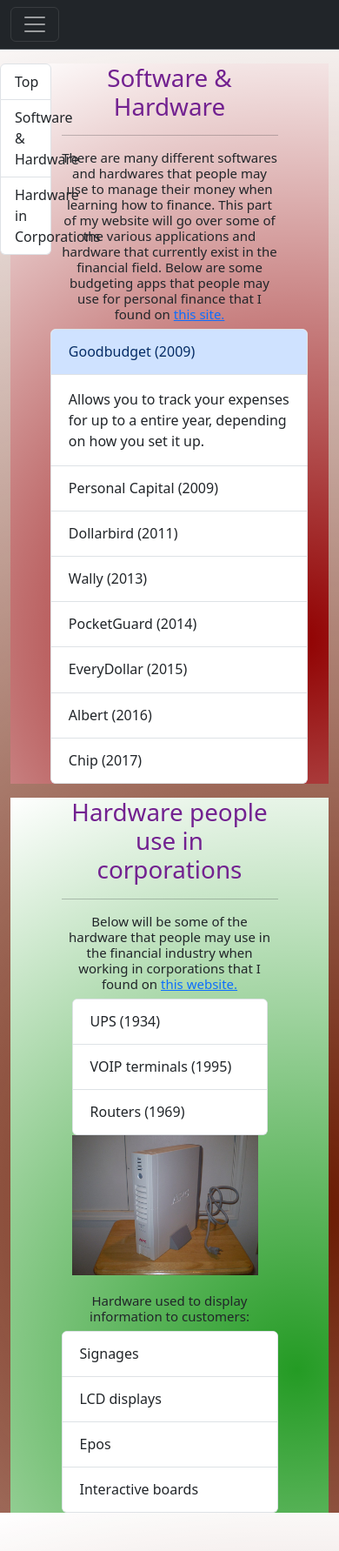
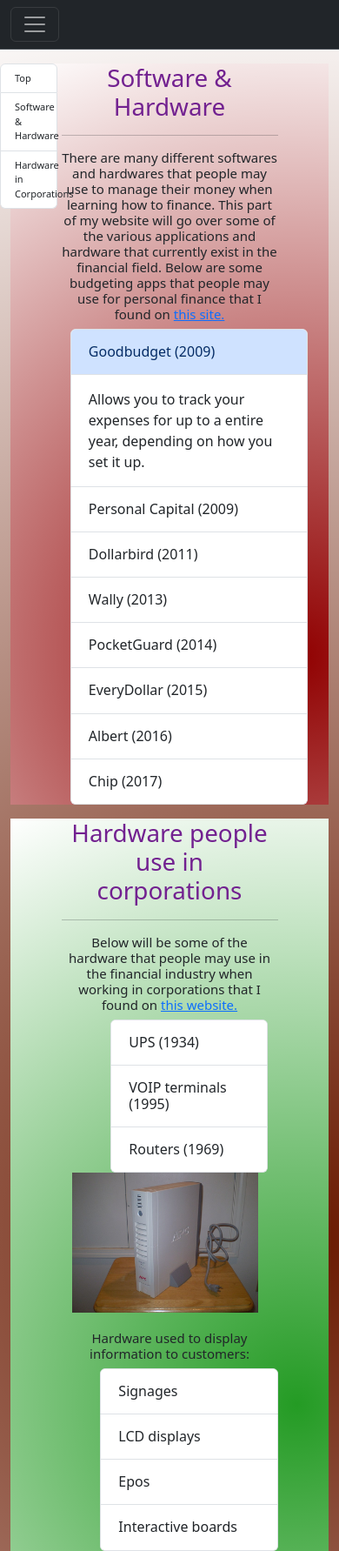
Before and after one commit to williaml4292/sep-10-freedom-project, a Jekyll site: the page built from _posts/2025-04-27-Tools.html, in a window 390 px wide. Shown: the whole page at 87% size. Built offline with Jekyll 4.4.1, drawn with Linux system fonts in a browser that asks for light colours; before the commit the page ends 1739 px from its top, so only the background shows below that.

Commit message:
attempted to fix

```diff
--- a/_posts/2025-04-27-Tools.html
+++ b/_posts/2025-04-27-Tools.html
@@ -120,9 +120,21 @@
     #set1{
       margin-left:4vw;
     }
-    @media (max-width:576px){
+    @media (max-width:576px) and (min-width:575px){
     #set1{
       margin-left:5.6vw !important;
+    }
+  }
+  @media (max-width:575px){
+    .list-group-item{
+      font-size:11px !important;
+    }
+    .accordion-item{
+      margin-left:11.5vw !important;
+    }
+    .width-scroll{
+      width:17vw !important;
+      height:140%;
     }
   }
 </style>
```
Also changed, not shown: _posts/2025-04-27-Future-Inventions.html (+11 -0 lines).
